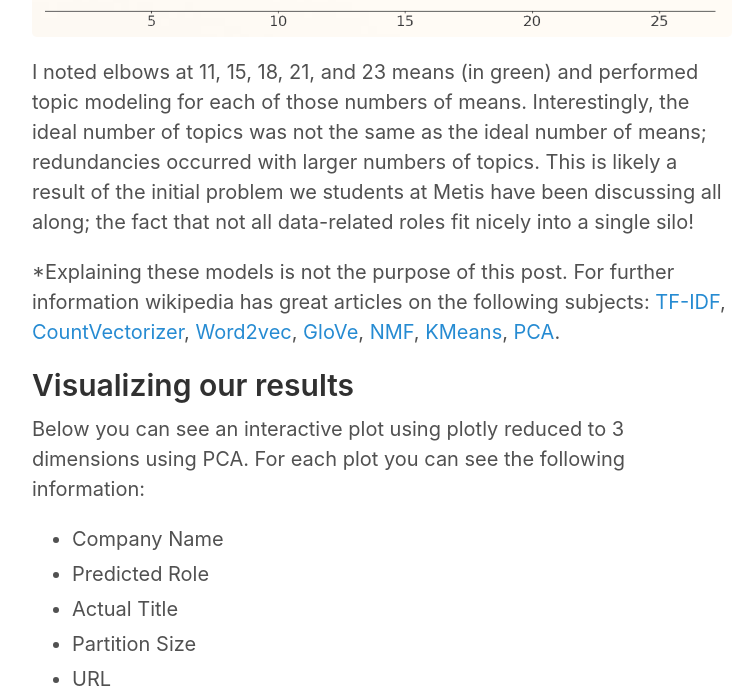
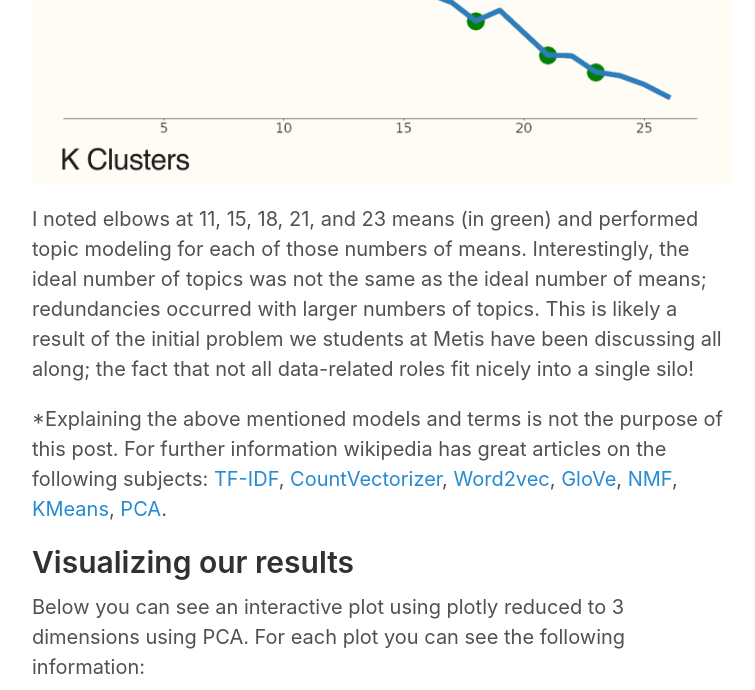
Before and after one commit to keith12345/keith12345.github.io, a Jekyll site: the page built from _posts/2019-03-04-Job-Hunting-with-NLP.md, in a window 1280 px wide and 900 px high, scrolled down 5131 px, cut to the strip 0-690 px from the top of the window. Shown: the whole strip, without its empty margins (258-1013 px from the left). Built offline with Jekyll 4.4.1, drawn with Linux system fonts in a browser that asks for light colours.

Commit message:
Make minor tweaks and add new KMeans image.

```diff
--- a/_posts/2019-03-04-Job-Hunting-with-NLP.md
+++ b/_posts/2019-03-04-Job-Hunting-with-NLP.md
@@ -48,10 +48,16 @@ While some people may want to search for a job based on its perks, that was not
 
 ### Which text to use
 Upon inspection of some of the job descriptions, I noticed that the paragraph sections within each job description didn't always contain information specific to the role; it was typically general information about the company:
+
+
 ![Job_Description_Paragraph](/images/example_paragraph_item.png "An example paragraph item taken from a job description showing that the description is more about the company, its culture, and its product, rather than about the position in question.")
 
+
 As a result, I decided to use only the listed items for each job description which you can see are more tailored to the specific role than to the company:
+
+
 ![Job_Description_listed_items](/images/example_listed_items.png "An example group of listed items taken from a job description showing that the listed items are more about tailored to the role than the company.")
+
 
 Note that the perks mentioned above were also typically included as listed items and were thus not excluded by not using paragraph sections.
 
@@ -78,11 +84,13 @@ Once deciding on TF-IDF as my word embedder I plotted the inertia resulting from
 
 Before deciding to use 9 topics while topic modeling I had plotted the inertia resulting from using KMeans clustering to get an idea of how many topics there might be in my dataset. See below:
 
+
 ![KMeans_inertia](/images/KMeans_inertia.png "A line plot of the inertia resulting from various numbers of means in KMeans clustering highlighting elbows and the actual number of topics used.")
+
 
 I noted elbows at 11, 15, 18, 21, and 23 means (in green) and performed topic modeling for each of those numbers of means. Interestingly, the ideal number of topics was not the same as the ideal number of means; redundancies occurred with larger numbers of topics. This is likely a result of the initial problem we students at Metis have been discussing all along; the fact that not all data-related roles fit nicely into a single silo!
 
-*Explaining these models is not the purpose of this post. For further information wikipedia has great articles on the following subjects: [TF-IDF](https://en.wikipedia.org/wiki/Tf%E2%80%93idf), [CountVectorizer](https://en.wikipedia.org/wiki/Bag-of-words_model), [Word2vec](https://en.wikipedia.org/wiki/Word2vec), [GloVe](https://en.wikipedia.org/wiki/GloVe_(machine_learning)), [NMF](https://en.wikipedia.org/wiki/Non-negative_matrix_factorization), [KMeans](https://en.wikipedia.org/wiki/K-means_clustering), [PCA](https://en.wikipedia.org/wiki/Principal_component_analysis).
+*Explaining the above mentioned models and terms is not the purpose of this post. For further information wikipedia has great articles on the following subjects: [TF-IDF](https://en.wikipedia.org/wiki/Tf%E2%80%93idf), [CountVectorizer](https://en.wikipedia.org/wiki/Bag-of-words_model), [Word2vec](https://en.wikipedia.org/wiki/Word2vec), [GloVe](https://en.wikipedia.org/wiki/GloVe_(machine_learning)), [NMF](https://en.wikipedia.org/wiki/Non-negative_matrix_factorization), [KMeans](https://en.wikipedia.org/wiki/K-means_clustering), [PCA](https://en.wikipedia.org/wiki/Principal_component_analysis).
 
 ## Visualizing our results
 Below you can see an interactive plot using plotly reduced to 3 dimensions using PCA. For each plot you can see the following information:
```
Also changed, not shown: images/KMeans_inertia.png.
